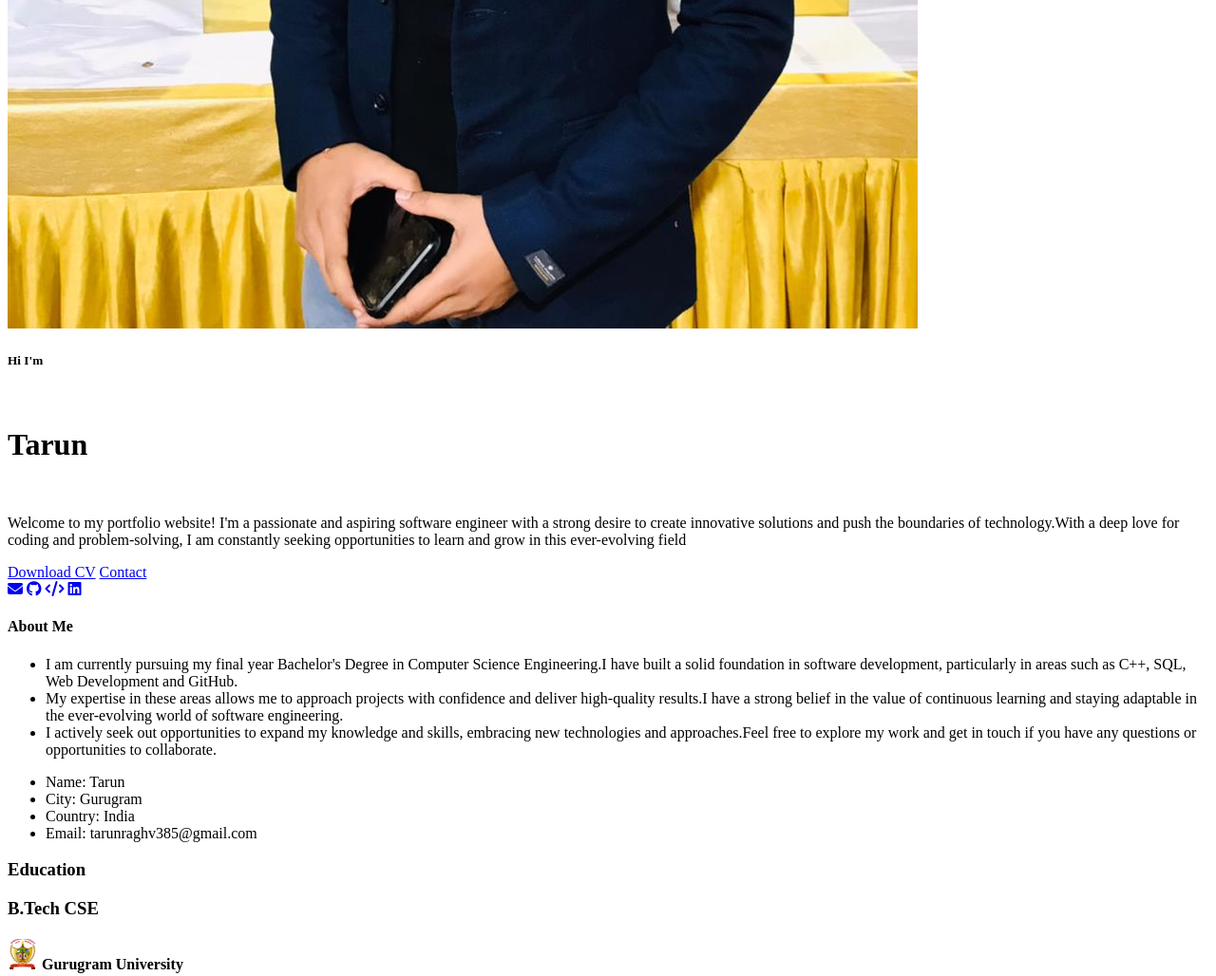
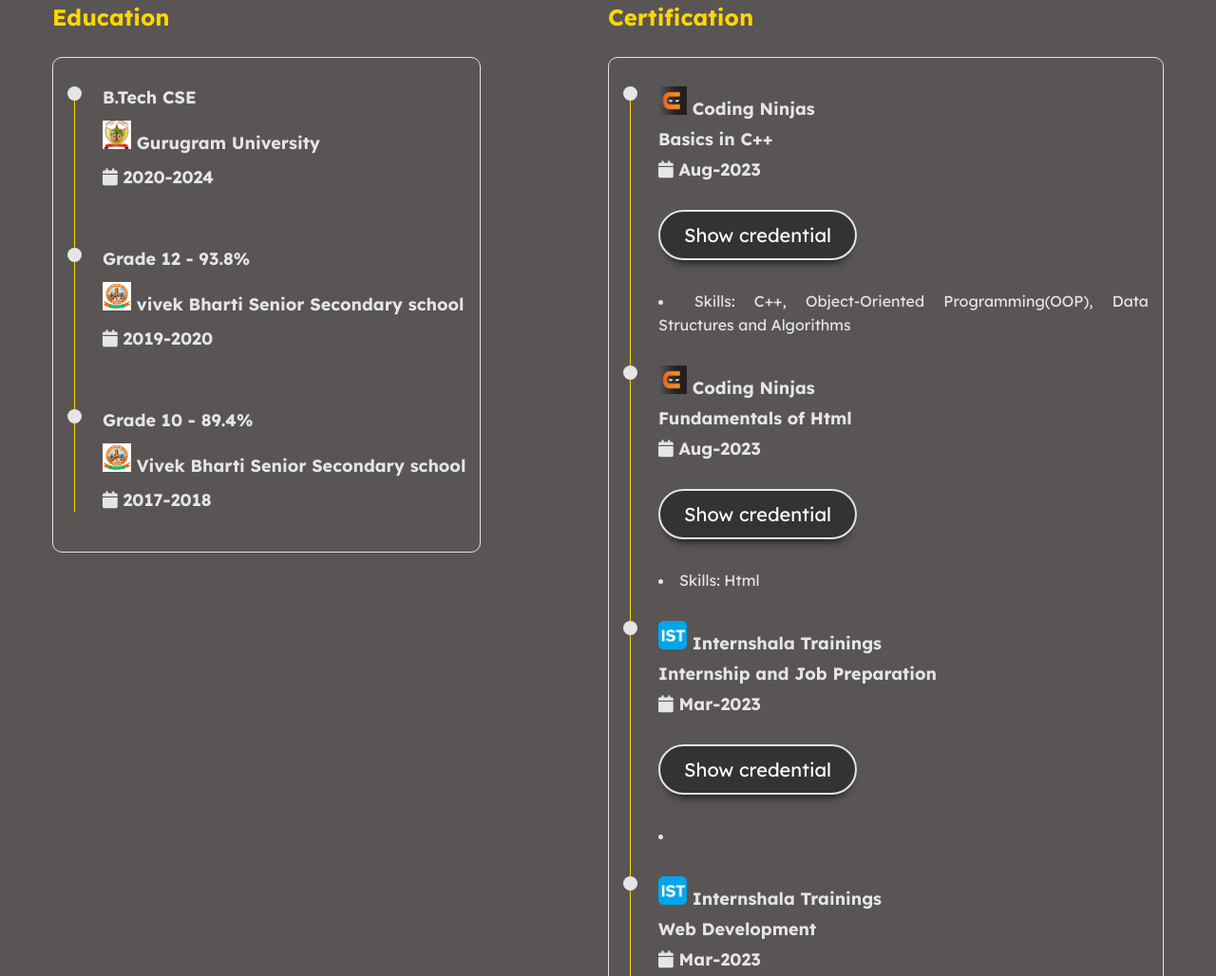
Before and after one commit to tarun385/portfolio, a plain HTML site: page index.html in a window 1280 px wide. Shown: the part 1100-2128 px from the top of the page at 95% size. Drawn offline with nearby package versions, Linux system fonts and the light colour scheme; a script that the page names is missing; files whose address does not match are found by name.

Commit message:
Update index.html

```diff
--- a/index.html
+++ b/index.html
@@ -5,10 +5,10 @@
     <meta http-equiv="X-UA-Compatible" content="IE=edge">
     <meta name="viewport" content="width=device-width, initial-scale=1.0">
     <title>Tarun_portfolio</title>
-    <link rel="icon" href="C:\Users\Tarun\project\tarun_portfolio\images\icon.jpeg">
+    <link rel="icon" href="icon.jpeg">
 
 
-    <link rel="stylesheet" href="style.css">
+    <link rel="stylesheet" href="styles.css">
     <link rel="stylesheet" href="https://cdnjs.cloudflare.com/ajax/libs/font-awesome/6.4.0/css/all.min.css" class="stylesheet">
 </head>
 
@@ -38,7 +38,7 @@
     <!-------------------------- Home Page -------------------------->
     <div class="FirstElement" id="home">
         <div class="profile-photo">
-            <img src="C:\Users\Tarun\project\tarun_portfolio\images\profile_photo.jpg" alt="profile picture">
+            <img src="profile_photo.jpg" alt="profile picture">
         </div>
         <div class="profile-text">
             <h5>Hi I'm </h5><br>
@@ -46,7 +46,7 @@
             <p>Welcome to my portfolio website! I'm a passionate and aspiring software engineer with a strong desire to create innovative solutions and push the boundaries of technology.With a deep love for coding and problem-solving, I am constantly seeking opportunities to learn and grow in this ever-evolving field</p>
 
             <div class="btn-group">
-                <a href="C:\Users\Tarun\project\tarun_portfolio\doc\Tarun_Resume.pdf" class="btn   active">Download CV</a>
+                <a href="Tarun_Resume.pdf" class="btn   active">Download CV</a>
                 <a href="mailto:tarunraghav385@gmail.com" class="btn">Contact</a>
             </div>
 
@@ -102,7 +102,7 @@
                                     <h3 class="timeline-title">
                                         B.Tech CSE
                                     </h3>
-                                    <h4 class="timeline-title"><img src="C:\Users\Tarun\project\tarun_portfolio\images\uni.png" class="icon-image"> Gurugram University</h4>
+                                    <h4 class="timeline-title"><img src="uni.png" class="icon-image"> Gurugram University</h4>
                                     <h4 class="timeline-title">
                                         <i class="fa fa-calendar"></i> 2020-2024
                                     </h4>
@@ -111,7 +111,7 @@
                                 <div class="timeline-item">
                                     <div class="circle-dot"></div>
                                     <h3 class="timeline-title">Grade 12 - 93.8%</h3>
-                                    <h4 class="timeline-title"><img src="C:\Users\Tarun\project\tarun_portfolio\images\sch.jpg" class="icon-image"> vivek Bharti Senior Secondary school</h4>
+                                    <h4 class="timeline-title"><img src="sch.jpg" class="icon-image"> vivek Bharti Senior Secondary school</h4>
                                     <h4 class="timeline-title">
                                         <i class="fa fa-calendar"></i> 2019-2020
                                     </h4>
@@ -122,7 +122,7 @@
                                     <h3 class="timeline-title">
                                         Grade 10 - 89.4%
                                     </h3>
-                                    <h4 class="timeline-title"><img src="C:\Users\Tarun\project\tarun_portfolio\images\sch.jpg" class="icon-image"> Vivek Bharti Senior Secondary school</h4>
+                                    <h4 class="timeline-title"><img src="sch.jpg" class="icon-image"> Vivek Bharti Senior Secondary school</h4>
                                     <h4 class="timeline-title">
                                         <i class="fa fa-calendar"></i> 2017-2018
                                     </h4>
@@ -142,14 +142,14 @@
                                 <div class="timeline-item">
                                     <div class="circle-dot"></div>
                                     <h3 class="timeline-title">
-                                        <img src="C:\Users\Tarun\project\tarun_portfolio\images\cn.jpeg" class="icon-image"> Coding Ninjas
+                                        <img src="cn.jpeg" class="icon-image"> Coding Ninjas
                                     </h3>
                                     <h4 class="timeline-title">Basics in C++</h4>
                                     <h4 class="timeline-title">
                                         <i class="fa fa-calendar"></i> Aug-2023
                                     </h4>
                                     <div class="btn-group">
-                                        <a href="C:\Users\Tarun\project\tarun_portfolio\doc\c++.pdf" class="btn">Show credential</a>
+                                        <a href="c++.pdf" class="btn">Show credential</a>
                                     </div>
                                     <li class="timeline-text">Skills: C++, Object-Oriented Programming(OOP), Data Structures and Algorithms
                                     </li>
@@ -157,39 +157,39 @@
                                 <!-- Timeline-item -->
                                 <div class="timeline-item">
                                     <div class="circle-dot"></div>
-                                    <h3 class="timeline-title"><img src="C:\Users\Tarun\project\tarun_portfolio\images\cn.jpeg" class="icon-image"> Coding Ninjas</h3>
+                                    <h3 class="timeline-title"><img src="cn.jpeg" class="icon-image"> Coding Ninjas</h3>
                                     <h4 class="timeline-title">Fundamentals of Html</h4>
                                     <h4 class="timeline-title">
                                         <i class="fa fa-calendar"></i> Aug-2023
                                     </h4>
                                     <div class="btn-group">
-                                        <a href="C:\Users\Tarun\project\tarun_portfolio\doc\html.pdf" class="btn">Show credential</a>
+                                        <a href="html.pdf" class="btn">Show credential</a>
                                     </div>
                                     <li class="timeline-text">Skills: Html</li>
                                 </div>
                                 <!--Timeline-item -->
                                 <div class="timeline-item">
                                     <div class="circle-dot"></div>
-                                    <h3 class="timeline-title"><img src="C:\Users\Tarun\project\tarun_portfolio\images\ist.png" class="icon-image"> Internshala Trainings</h3>
+                                    <h3 class="timeline-title"><img src="ist.png" class="icon-image"> Internshala Trainings</h3>
                                     <h4 class="timeline-title">Internship and Job Preparation</h4>
                                     <h4 class="timeline-title">
                                         <i class="fa fa-calendar"></i> Mar-2023
                                     </h4>
                                     <div class="btn-group">
-                                        <a href="C:\Users\Tarun\project\tarun_portfolio\doc\Internship & Job Preparation Training - Certificate of Completion (1).pdf" class="btn">Show credential</a>
+                                        <a href="Internship & Job Preparation Training - Certificate of Completion (1).pdf" class="btn">Show credential</a>
                                     </div>
                                     <li class="timeline-text"></li>
                                 </div>
                                 <!--Timeline-item-->
                                 <div class="timeline-item">
                                     <div class="circle-dot"></div>
-                                    <h3 class="timeline-title"><img src="C:\Users\Tarun\project\tarun_portfolio\images\ist.png" class="icon-image"> Internshala Trainings</h3>
+                                    <h3 class="timeline-title"><img src="ist.png" class="icon-image"> Internshala Trainings</h3>
                                     <h4 class="timeline-title">Web Development</h4>
                                     <h4 class="timeline-title">
                                         <i class="fa fa-calendar"></i> Mar-2023
                                     </h4>
                                     <div class="btn-group">
-                                        <a href="C:\Users\Tarun\project\tarun_portfolio\doc\Web Development Training - Certificate of Completion.pdf" class="btn">Show credential</a>
+                                        <a href="Web Development Training - Certificate of Completion.pdf" class="btn">Show credential</a>
                                     </div>
                                     <li class="timeline-text">Skills: Html, CSS, DBMS, PHP, Bootstrap, React.js, JavaScript</li>
                                 </div>
@@ -264,8 +264,8 @@
 
     <!-------------------------- Footer section -------------------------->
    <footer class="footer">
-    <small class="message">Thanks for visiting and happy coding!</small>
-    <small class="copyright">&copy; Copyright 2023. All rights reserved.</small>
+    <small class="message">Thanks for visiting my portfolio website.</small>
+    <small class="copyright">&copy; Copyright 2023 Tarun. All rights reserved.</small>
    </footer>
 
 </body>
```
